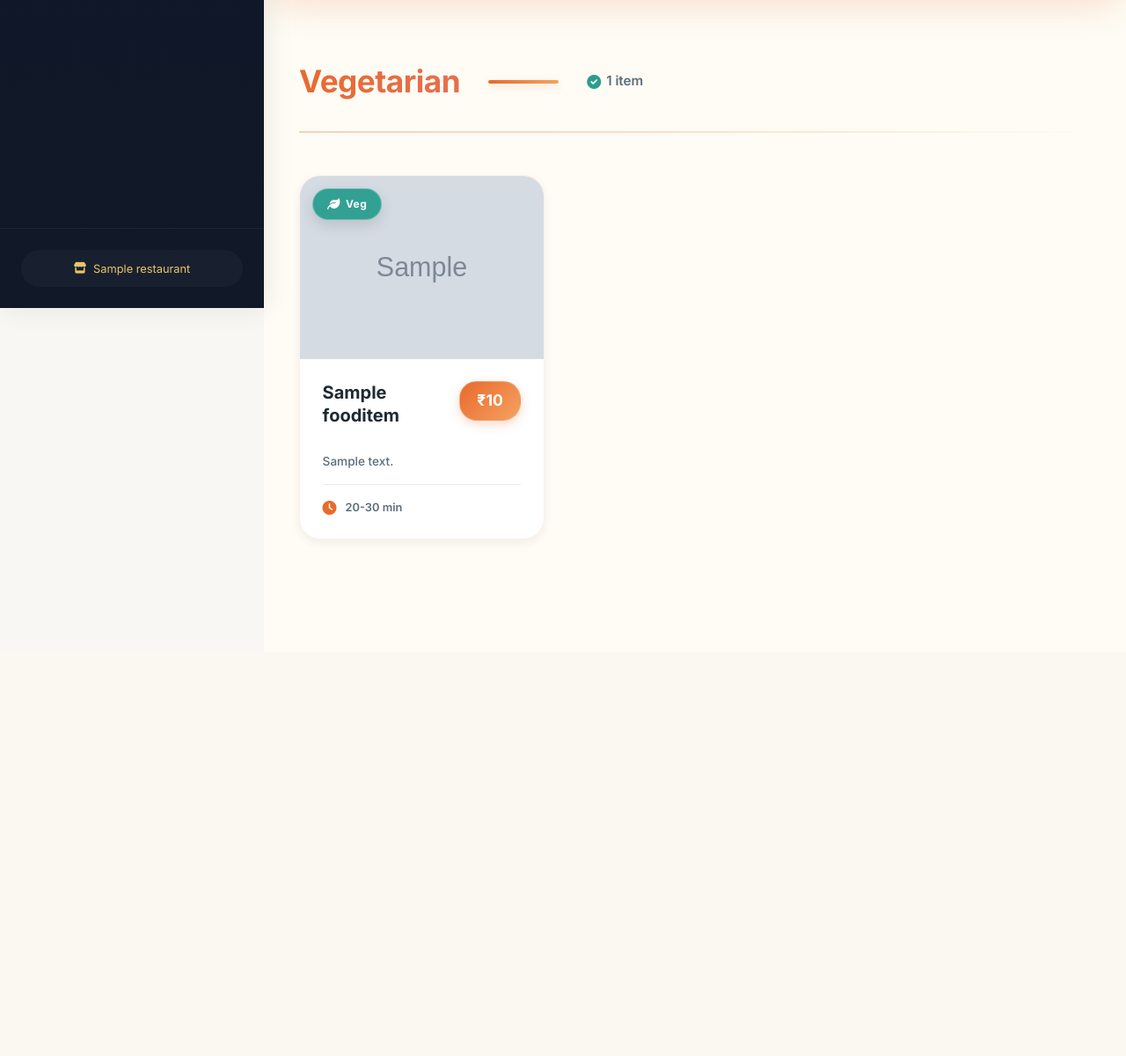
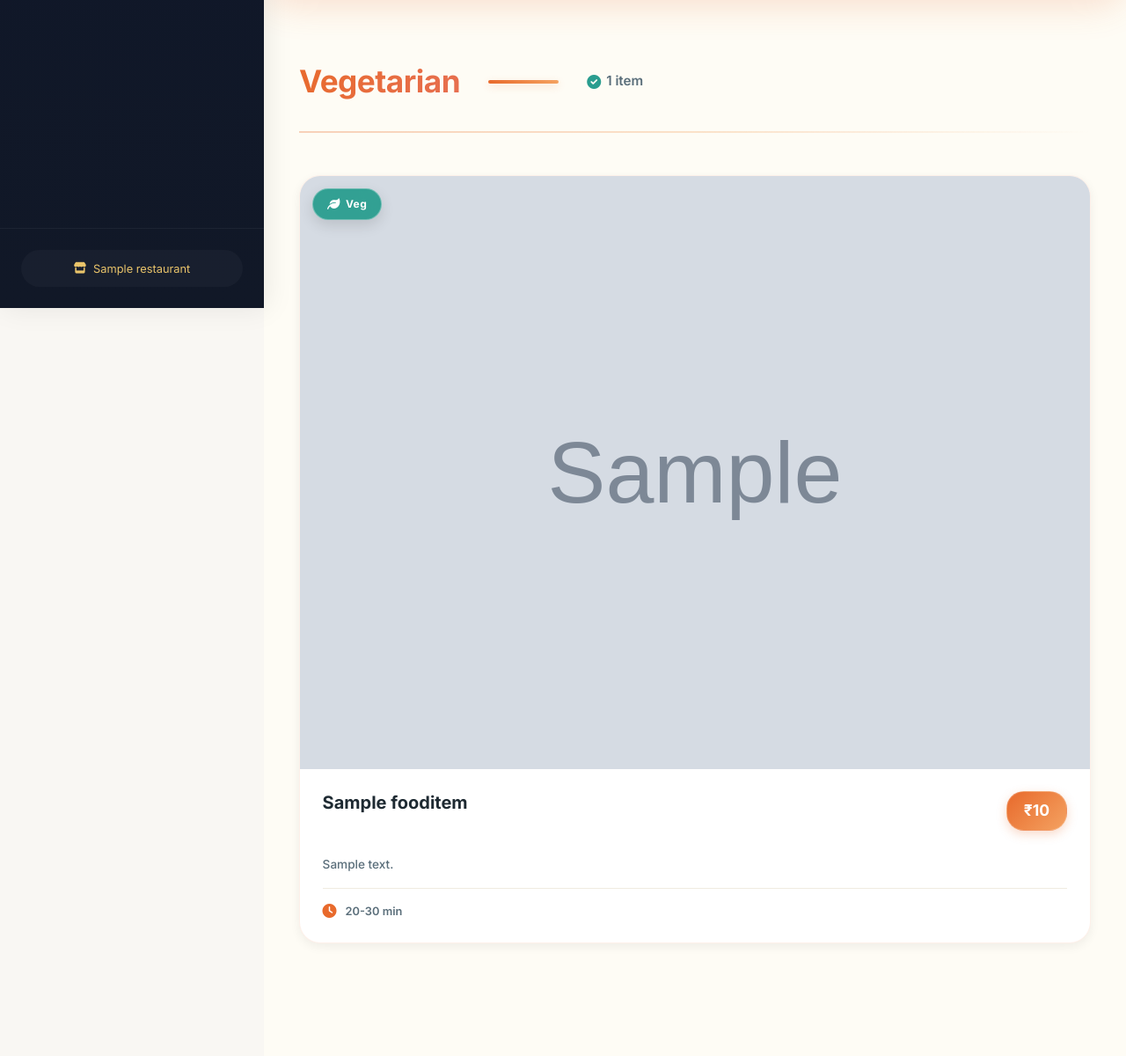
Before and after one commit to ShreyasKudahalli/FoodMenu, a Django app: a page that uses templates/Home/base.html in a window 1280 px wide. Shown: the part 450-1650 px from the top of the page at 88% size. Before the commit the page ends 1062 px from the top, so only its background shows below. Run offline with Django 4.2, Linux system fonts and the light colour scheme; tables that the repository leaves empty hold one stand-in row (values such as "Sample post"); grey boxes marked "Sample" are stand-in pictures; some libraries are stand-ins or nearby versions.

Commit message:
Fixing Customer-Menu

```diff
--- a/static/css/style.css
+++ b/static/css/style.css
@@ -842,7 +842,7 @@ body {
 /* Food Items Grid */
 .category-items-grid {
     display: grid;
-    grid-template-columns: repeat(3, 1fr);
+    grid-template-columns: 1fr;
     gap: 2rem;
 }
 
@@ -1101,7 +1101,7 @@ body {
     }
 
     .category-items-grid {
-        grid-template-columns: repeat(2, 1fr);
+        grid-template-columns: 1fr;
         gap: 2rem;
     }
 }
```
